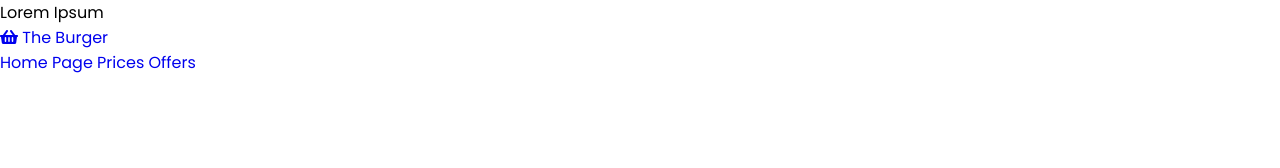
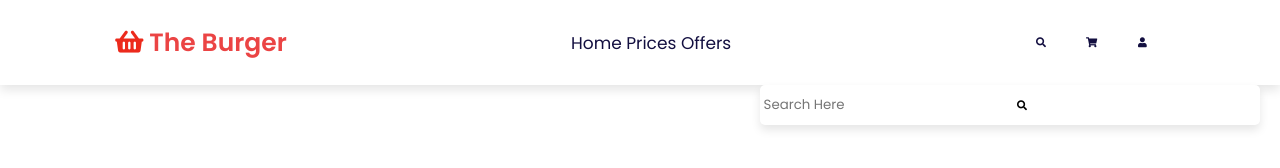
Before and after one commit to Alessandro872/Buhochallenge, a plain HTML site: page Front-end/index.html in a window 1280 px wide. Drawn offline with Linux system fonts and the light colour scheme.

Commit message:
Fix navbar

```diff
--- a/Css/Style.css
+++ b/Css/Style.css
@@ -1,9 +1,13 @@
 @import url('https://fonts.googleapis.com/css2?family=Poppins:wght@100;200;300;400;500;600&display=swap');
 
 :root{
-    --red: '#ec2a1c';
+    --red: #ec2a1c;
     --black: #130f40;
-    --light-color:
+    --light-color: #eb4444;
+    --box-shadow: 0 .5rem 1rem rgba(0,0,0,.1);
+    --border: .2rem solid rgba(0,0,0,.1);
+    --outline: .1rem solid rgba(0,0,0,.1);
+    --outline-hover: .2rem solid var(--black);
 }
 
 *{
@@ -22,4 +26,78 @@ body{
 
 h2{
     color: rebeccapurple;
+    color: #ec2d2d;
 }
+
+html{
+    font-size: 62.5%;
+    overflow-x: hidden;
+    scroll-behavior: smooth;
+    scroll-padding-top: 7rem;
+}
+
+.header{
+    position: fixed;
+    top: 0; left: 0; right: 0;
+    z-index: 1000;
+    display: flex;
+    align-items: center;
+    justify-content: space-between;
+    padding: 2rem 9%;
+    background: rgb(255, 255, 255);
+    box-shadow: var(--box-shadow);
+}
+
+.header .logo{
+    font-size: 2.5rem;
+    font-weight: bolder;
+    color:var(--light-color)
+}
+
+.header .logo i{
+    color: var(--red);
+}
+
+.header .navbar a{
+    font-size: 1.7rem;
+    margin:0 1 rem;
+    color:var(--black)
+}
+
+.header .navbar a:hover{
+    color: var(--red);
+}
+
+.header .icons div{
+    height: 4.5rem;
+    width: 4.5rem;
+    line-height: 4.5rem;
+    border-radius: .5rem;
+    background: rgb(255, 255, 255);
+    color: var(--black);
+    margin-left: .3rem;
+    cursor: pointer;
+    text-align: center;
+}
+
+.header .icons div:hover{
+    background: var(--red);
+    color: rgb(255, 255, 255);
+}
+
+#menu-btn{
+    display: none;
+}
+
+.header .search-form{
+    position: absolute;
+    top: 100%; right: 2rem;
+    width: 50rem;
+    height: 4rem;
+    background: rgb(255, 255, 255);
+    border-radius: .5rem;
+    overflow: hidden;
+    display: flex;
+    align-items: center;
+    box-shadow: var(--box-shadow);
+}
--- a/Front-end/index.html
+++ b/Front-end/index.html
@@ -24,11 +24,24 @@
 <header class="header">
 
     <a href="#" class="logo"> <i class="fas fa-shopping-basket"></i> The burger </a>
+
     <nav class="navbar">
-        <a href="#home"> Home page </a>
-        <a href="#home"> Prices </a>
-        <a href="#home"> offers </a>
+        <a href="#home"> Home </a>
+        <a href="#Prices"> Prices </a>
+        <a href="#Offers"> Offers </a>
     </nav>
+
+    <div class="icons">
+        <div class="fas fa-bars" id="menu-btn"></div>
+        <div class="fas fa-search" id="search-btn"></div>
+        <div class="fas fa-shopping-cart" id="cart-btn"></div>
+        <div class="fas fa-user" id="login-btn"></div>
+    </div>
+
+    <form action="" class="search-form">
+        <input type="search" id="search-box" placeholder=" search here ">
+        <label for="search-box" class="fas fa-search"></label>
+    </form>
 
 </header>
 <!-- header end -->
```
